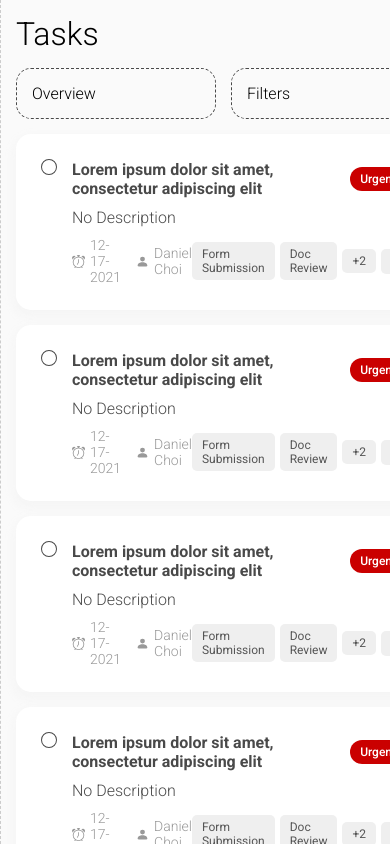
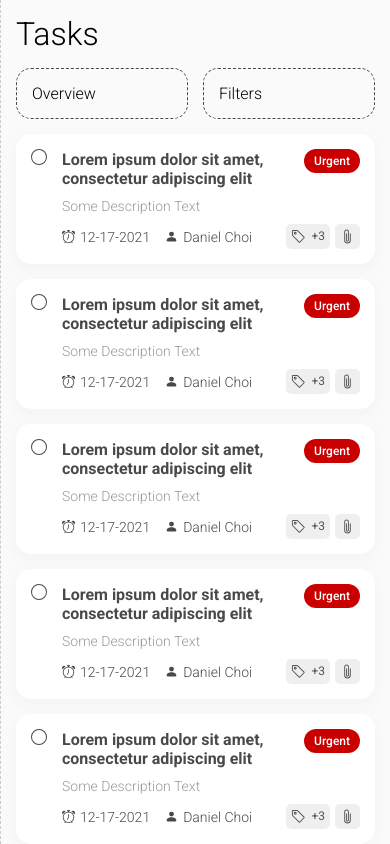
Before and after one commit to dchoi87/akute-health, a React (Create React App) app: page / in a window 390 px wide. Built offline with nearby package versions, Linux system fonts and the light colour scheme.

Commit message:
Custom Hook & CSS Tweaks

```diff
--- a/src/components/tasks/Card.js
+++ b/src/components/tasks/Card.js
@@ -9,7 +9,7 @@ Tags
 Attachment Indicator
 */
 
-const Cards = () => {
+const Cards = ({showDesktopView}) => {
   return (
     <button className="tasks-cards__item">
       <div className="tasks-cards__checkbox">
@@ -27,7 +27,7 @@ const Cards = () => {
           </div>
         </div>
         <div className="tasks-cards__section--middle">
-          <div className="tasks-cards__description">No Description</div>
+          <div className="tasks-cards__description">Some Description Text</div>
         </div>
         <div className="tasks-cards__section--bottom">
           <div className="tasks-cards__subsection--left">
@@ -46,17 +46,23 @@ const Cards = () => {
             </div>
           </div>
           <div className="tasks-cards__subsection--right">
+            {
+              showDesktopView ? (
+                <>
                   <div className="tasks-cards__tag">Form Submission</div>
                   <div className="tasks-cards__tag">Doc Review</div>
                   <div className="tasks-cards__tag">+2</div>
-
-            {/* <div className="tasks-cards__tag tasks-cards__tag--mobile">
-              <svg xmlns="http://www.w3.org/2000/svg" width="16" height="16" fill="currentColor" class="bi bi-tag" viewBox="0 0 16 16">
+                </>
+              ) : (
+                <div className="tasks-cards__tag tasks-cards__tag--mobile">
+                  <svg xmlns="http://www.w3.org/2000/svg" width="16" height="16" fill="currentColor" className="bi bi-tag" viewBox="0 0 16 16">
                     <path d="M6 4.5a1.5 1.5 0 1 1-3 0 1.5 1.5 0 0 1 3 0zm-1 0a.5.5 0 1 0-1 0 .5.5 0 0 0 1 0z"/>
                     <path d="M2 1h4.586a1 1 0 0 1 .707.293l7 7a1 1 0 0 1 0 1.414l-4.586 4.586a1 1 0 0 1-1.414 0l-7-7A1 1 0 0 1 1 6.586V2a1 1 0 0 1 1-1zm0 5.586 7 7L13.586 9l-7-7H2v4.586z"/>
                   </svg>
-            </div> */}
-
+                  <span>+3</span>
+                </div>
+              )
+            }
             <div className="tasks-cards__attachment">
               <svg xmlns="http://www.w3.org/2000/svg" width="16" height="16" fill="currentColor" className="bi bi-paperclip" viewBox="0 0 16 16">
                 <path d="M4.5 3a2.5 2.5 0 0 1 5 0v9a1.5 1.5 0 0 1-3 0V5a.5.5 0 0 1 1 0v7a.5.5 0 0 0 1 0V3a1.5 1.5 0 1 0-3 0v9a2.5 2.5 0 0 0 5 0V5a.5.5 0 0 1 1 0v7a3.5 3.5 0 1 1-7 0V3z"/>
--- a/src/components/tasks/Tasks.css
+++ b/src/components/tasks/Tasks.css
@@ -49,7 +49,7 @@
   /* styling */
   display: flex;
   align-items: baseline;
-  padding: 25px;
+  padding: 15px;
   color: #494949;
   background: #fff;
   border-radius: 15px;
@@ -69,7 +69,7 @@
 .tasks-cards__section--top {
   display: flex;
   justify-content: space-between;
-  align-items: center;
+  align-items: baseline;
 }
 .tasks-cards__section--middle {}
 .tasks-cards__section--bottom {
@@ -93,13 +93,13 @@
 }
 .tasks-cards__title {
   font-weight: 700;
-  /* color: #61b47b; */
 }
 .tasks-cards__priority {
   font-weight: 500;
   font-size: 12px;
   padding: 5px 10px;
   border-radius: 15px;
+  margin-left: 5px;
 }
 .tasks-cards__priority--urgent {
   color: #fff;
@@ -107,6 +107,10 @@
 }
 .tasks-cards__priority--p2 {}
 .tasks-cards__priority--p3 {}
+.tasks-cards__description {
+  font-size: 14px;
+  color: #999;
+}
 .tasks-cards__attachment {
   background: #efefef;
   color: #555;
@@ -123,7 +127,7 @@
   grid-template-columns: repeat(2, auto);
   gap: 5px;
   align-items: center;
-  color: #999;
+  /* color: #999; */
 }
 .tasks-cards__duedate svg {
   display: block;
@@ -138,7 +142,7 @@
   grid-template-columns: repeat(2, auto);
   gap: 5px;
   align-items: center;
-  color: #999;
+  /* color: #999; */
 }
 .tasks-cards__patient svg {
   display: block;
@@ -157,10 +161,20 @@
   font-weight: 400;
 }
 .tasks-cards__tag--mobile {
+  display: flex;
   padding: 5px;
+}
+.tasks-cards__tag--mobile > * + * {
+  margin-left: 5px;
 }
 .tasks-cards__tag--mobile svg {
   display: block;
   width: 15px;
   height: 15px;
 }
+
+@media screen and (min-width: 640px) {
+  .tasks-cards__item {
+    padding: 25px;
+  }
+}
--- a/src/components/tasks/Tasks.js
+++ b/src/components/tasks/Tasks.js
@@ -1,13 +1,15 @@
+import React, { useRef } from 'react';
 import Card from './Card';
-import useMediaQuery from './hooks';
+import { useContainerQuery } from './hooks';
 
 import './Tasks.css';
 
 const Tasks = () => {
-  const isDesktop = useMediaQuery('(min-width: 960px)');
+  const taskRef = useRef(null);
+  const showDesktopView = useContainerQuery(taskRef);
 
   return (
-    <div className="tasks">
+    <div className="tasks" ref={taskRef}>
       <div className="tasks-header">
         <h1>Tasks</h1>
       </div>
@@ -23,7 +25,7 @@ const Tasks = () => {
         {
           Array(15).fill().map((el, i) => {
             return (
-              <Card key={i} />
+              <Card key={i} showDesktopView={showDesktopView} />
             )
           })
         }
--- a/src/components/tasks/hooks.js
+++ b/src/components/tasks/hooks.js
@@ -1,19 +1,17 @@
 import { useState, useEffect } from "react";
 
-const useMediaQuery = (query) => {
-  const [matches, setMatches] = useState(false);
+export const useContainerQuery = (ref) => {
+  const [match, setMatch] = useState(false);
 
   useEffect(() => {
-    const media = window.matchMedia(query);
-    if (media.matches !== matches) {
-      setMatches(media.matches);
+    const handleResize = () => {
+      setMatch(ref.current.clientWidth >= 640);
     }
-    const listener = () => setMatches(media.matches);
-    window.addEventListener('resize', listener);
-    return () => window.removeEventListener('resize', listener);
-  }, [matches, query]);
 
-  return matches;
+    handleResize();
+    window.addEventListener('resize', handleResize);
+    return () => window.removeEventListener('resize', handleResize);
+  }, []);
+
+  return match;
 }
-
-export default useMediaQuery;
```
Lines whose indentation alone changed are shown as unchanged.
